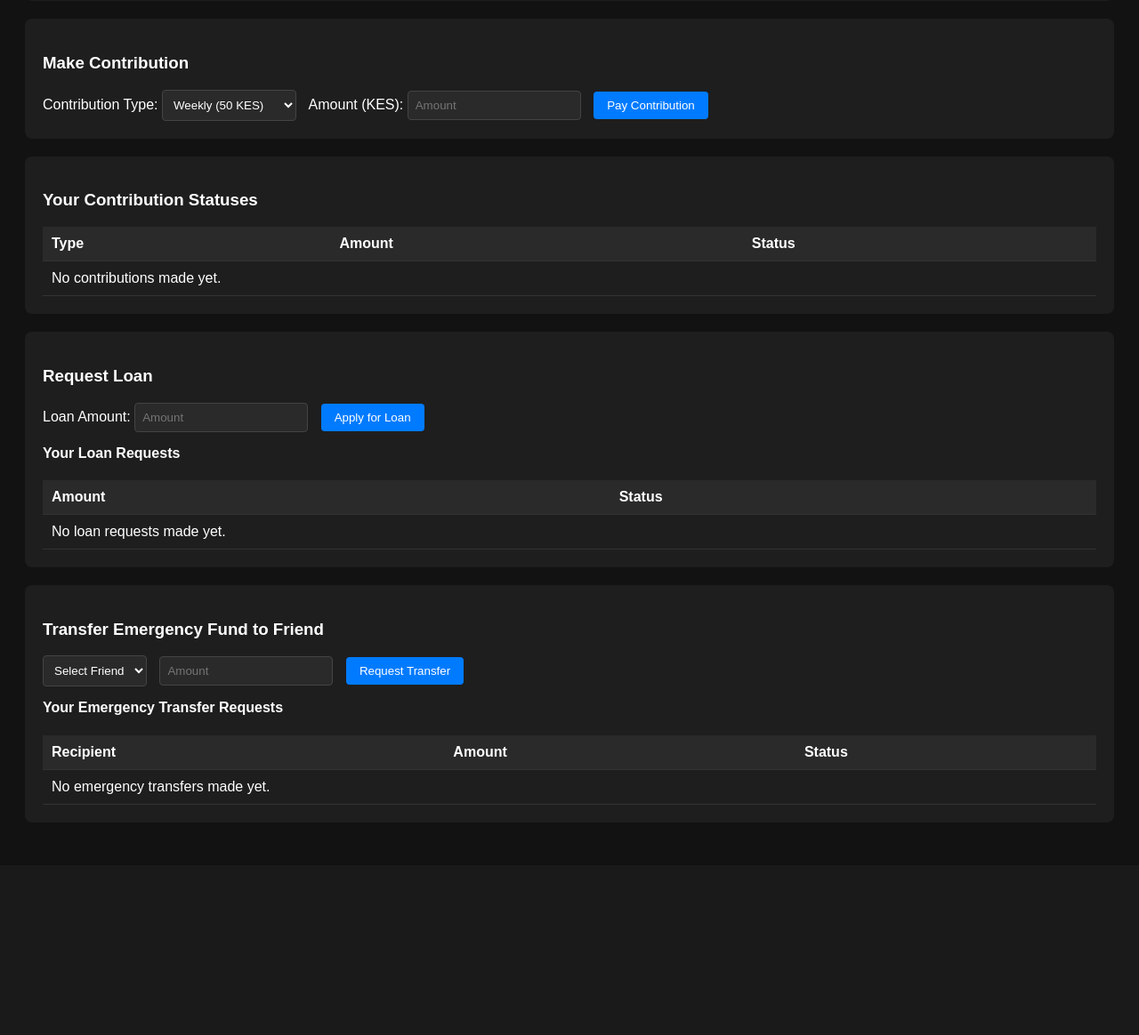
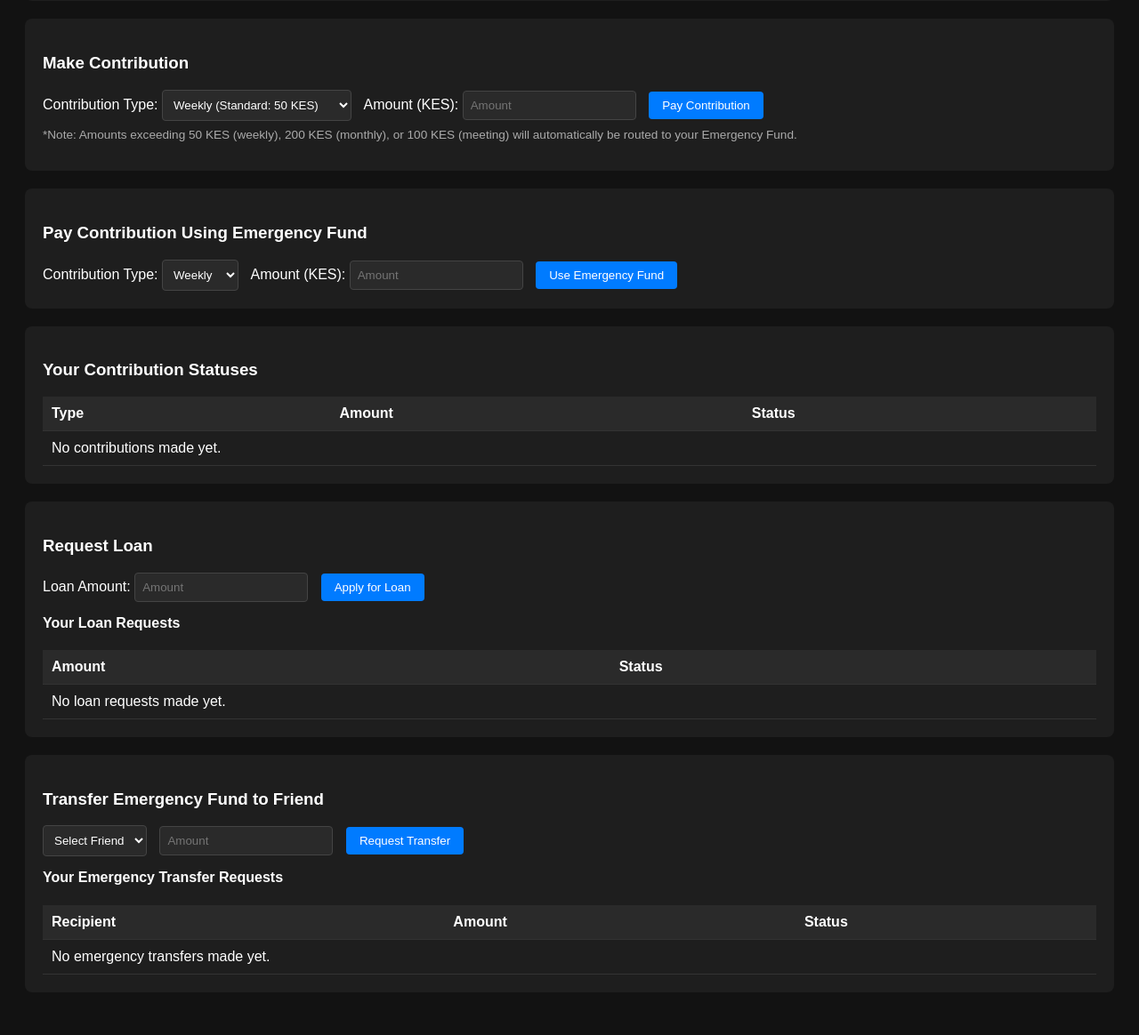
Before and after one commit to Davidwelimo/sacco-system, a Flask app: template templates/dashboard.html in a window 1280 px wide. Shown: the part 458-1622 px from the top of the page at 89% size. Before the commit the page ends 1363 px from the top, so only its background shows below. Run offline with Flask 3, Linux system fonts and the light colour scheme; the template is opened without the code that fills it: values that come from a table or form of the project are taken from there, others are empty.

Commit message:
Add emergency fund auto-routing thresholds and self-contribution payment features

```diff
--- a/app.py
+++ b/app.py
@@ -192,6 +192,35 @@ def contribute():
     flash('Contribution submitted for admin approval.')
     return redirect(url_for('dashboard'))
 
+@app.route('/pay_with_emergency', methods=['POST'])
+@login_required
+def pay_with_emergency():
+    user = User.query.get(session['user_id'])
+    c_type = request.form.get('type')
+    amount_str = request.form.get('amount')
+
+    try:
+        amount = float(amount_str)
+        if amount <= 0:
+            raise ValueError()
+    except (ValueError, TypeError):
+        flash('Invalid amount entered.')
+        return redirect(url_for('dashboard'))
+
+    if user.emergency_balance >= amount:
+        user.emergency_balance -= amount
+        if c_type == 'weekly':
+            user.weekly_balance += amount
+        elif c_type == 'monthly':
+            user.monthly_balance += amount
+        elif c_type == 'meeting':
+            user.meeting_balance += amount
+        db.session.commit()
+        flash('Contribution successfully paid using your emergency fund!')
+    else:
+        flash('Insufficient emergency fund balance.')
+    return redirect(url_for('dashboard'))
+
 @app.route('/request_loan', methods=['POST'])
 @login_required
 def request_loan():
@@ -284,12 +313,23 @@ def approve_contribution(contrib_id):
     contrib.status = 'Approved'
     member = User.query.get(contrib.user_id)
 
+    # Threshold rules: Weekly > 50, Monthly > 200, Meeting > 100 excess goes to emergency
+    thresholds = {'weekly': 50, 'monthly': 200, 'meeting': 100}
+    limit = thresholds.get(contrib.type, 0)
+
+    if contrib.amount > limit:
+        base_amount = limit
+        extra_amount = contrib.amount - limit
+        member.emergency_balance += extra_amount
+    else:
+        base_amount = contrib.amount
+
     if contrib.type == 'weekly':
-        member.weekly_balance += contrib.amount
+        member.weekly_balance += base_amount
     elif contrib.type == 'monthly':
-        member.monthly_balance += contrib.amount
+        member.monthly_balance += base_amount
     elif contrib.type == 'meeting':
-        member.meeting_balance += contrib.amount
+        member.meeting_balance += base_amount
 
     db.session.commit()
     flash('Contribution approved successfully!')
--- a/templates/dashboard.html
+++ b/templates/dashboard.html
@@ -55,13 +55,30 @@
         <form action="{{ url_for('contribute') }}" method="POST">
             <label>Contribution Type:</label>
             <select name="type" required>
-                <option value="weekly">Weekly (50 KES)</option>
-                <option value="monthly">Monthly (200 KES)</option>
-                <option value="meeting">Meeting (100 KES)</option>
+                <option value="weekly">Weekly (Standard: 50 KES)</option>
+                <option value="monthly">Monthly (Standard: 200 KES)</option>
+                <option value="meeting">Meeting (Standard: 100 KES)</option>
             </select>
             <label>Amount (KES):</label>
-            <input type="number" step="0.01" name="amount" placeholder="Amount">
+            <input type="number" step="0.01" name="amount" placeholder="Amount" required>
             <button type="submit" class="btn">Pay Contribution</button>
+        </form>
+        <p style="font-size: 0.85em; color: #aaa; margin-top: 8px;">*Note: Amounts exceeding 50 KES (weekly), 200 KES (monthly), or 100 KES (meeting) will automatically be routed to your Emergency Fund.</p>
+    </div>
+
+    <!-- Pay Contribution Using Emergency Fund -->
+    <div class="card">
+        <h3>Pay Contribution Using Emergency Fund</h3>
+        <form action="{{ url_for('pay_with_emergency') }}" method="POST">
+            <label>Contribution Type:</label>
+            <select name="type" required>
+                <option value="weekly">Weekly</option>
+                <option value="monthly">Monthly</option>
+                <option value="meeting">Meeting</option>
+            </select>
+            <label>Amount (KES):</label>
+            <input type="number" step="0.01" name="amount" placeholder="Amount" required>
+            <button type="submit" class="btn">Use Emergency Fund</button>
         </form>
     </div>
 
@@ -120,7 +137,7 @@
                 {% for m in members %}
                 <option value="{{ m.id }}">{{ m.username }}</option>
                 {% endfor %}
-            </select>
+         </select>
             <input type="number" step="0.01" name="amount" placeholder="Amount" required>
             <button type="submit" class="btn">Request Transfer</button>
         </form>
```
